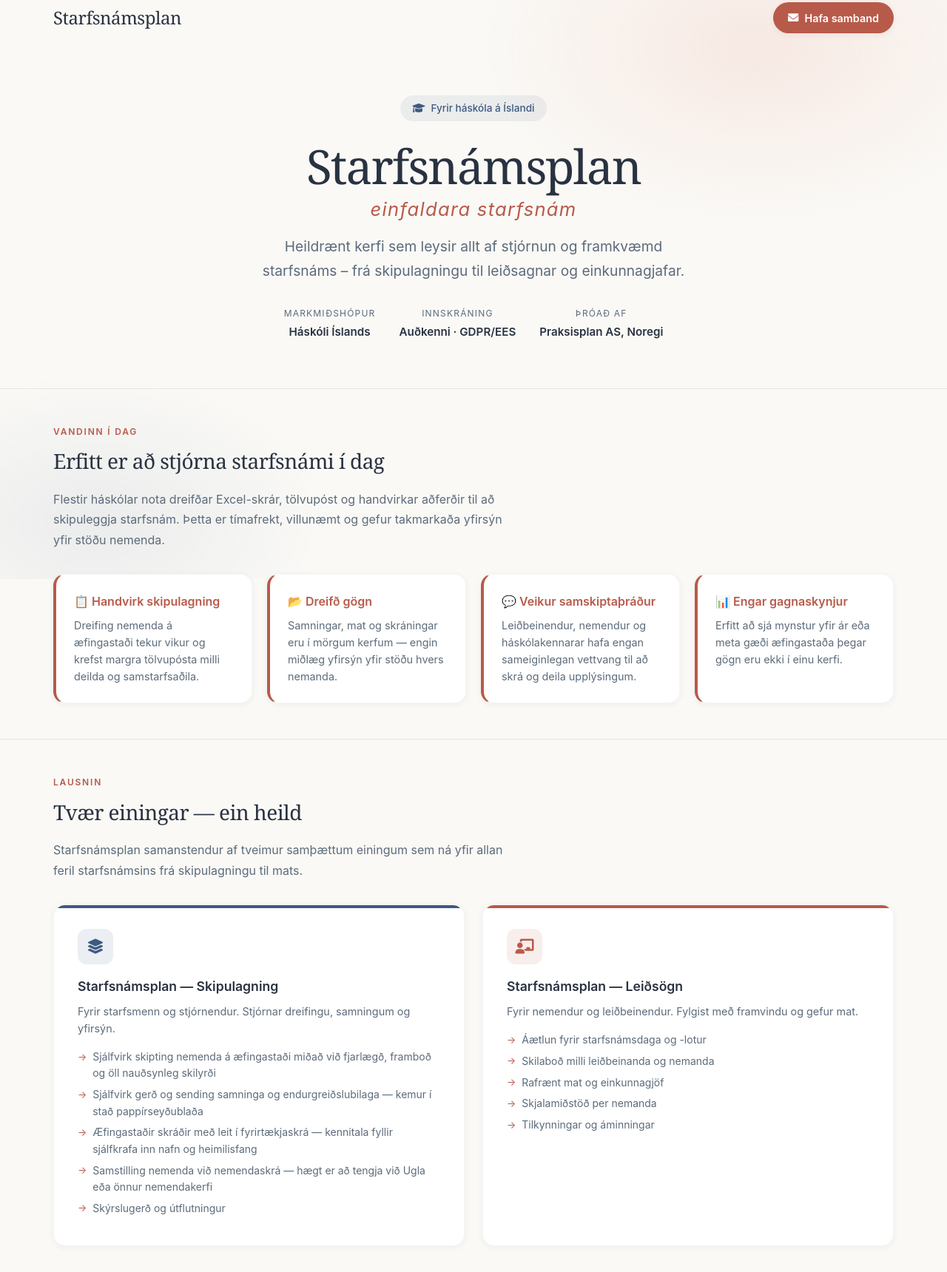
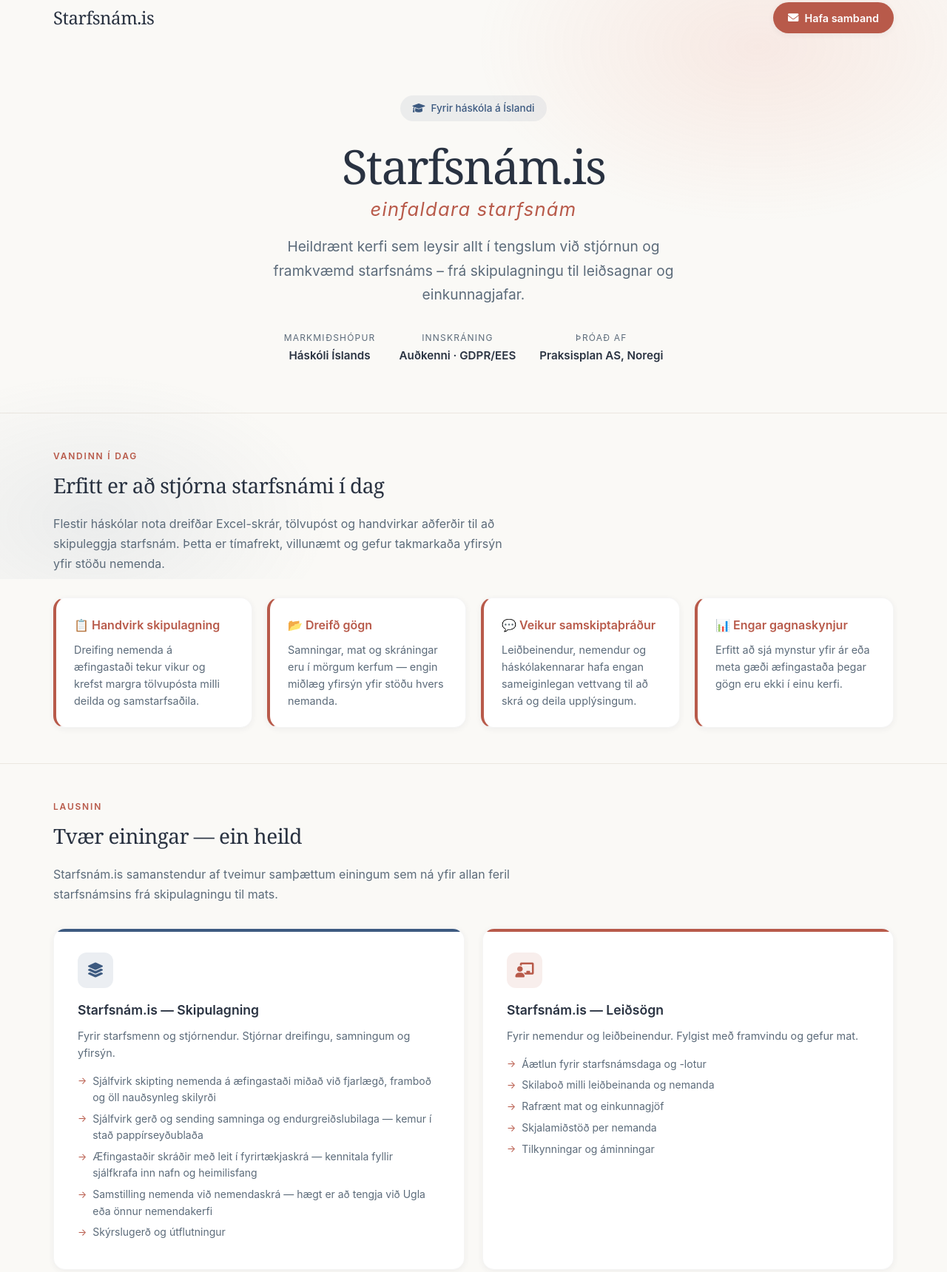
Before and after one commit to Bachstang/Starfsnam, a plain HTML site: page index.html in a window 1280 px wide. Shown: the part 17-1737 px from the top of the page at 74% size. Drawn offline with Linux system fonts and the light colour scheme.

Commit message:
Rename title and references from 'Starfsnámsplan' to 'Starfsnám.is'

```diff
--- a/index.html
+++ b/index.html
@@ -3,7 +3,7 @@
 <head>
   <meta charset="UTF-8">
   <meta name="viewport" content="width=device-width, initial-scale=1.0">
-  <title>Starfsnámsplan</title>
+  <title>Starfsnám.is</title>
   <meta name="description" content="Heildrænt kerfi fyrir skipulagningu, framkvæmd og eftirlit með starfsnámi í háskólasamfélagi Íslands.">
   <link href="https://cdnjs.cloudflare.com/ajax/libs/font-awesome/6.0.0/css/all.min.css" rel="stylesheet" integrity="sha384-3B6NwesSXE7YJlcLI9RpRqGf2p/EgVH8BgoKTaUrmKNDkHPStTQ3EyoYjCGXaOTS" crossorigin="anonymous">
   <style>
@@ -232,8 +232,8 @@
   <div class="bg-pattern" aria-hidden="true"></div>
 
   <nav class="nav" role="navigation">
-    <a class="nav-brand" href="#">Starfsnámsplan</a>
-    <a href="mailto:kontakt@praksisplan.no?subject=Starfsnámsplan" class="nav-cta">
+    <a class="nav-brand" href="#">Starfsnám.is</a>
+    <a href="mailto:kontakt@praksisplan.no?subject=Starfsnám.is" class="nav-cta">
       <i class="fas fa-envelope" aria-hidden="true"></i>
       Hafa samband
     </a>
@@ -247,9 +247,9 @@
         <i class="fas fa-graduation-cap" aria-hidden="true"></i>
         Fyrir háskóla á Íslandi
       </div>
-      <h1><span>Starfsnámsplan</span><br><small>einfaldara starfsnám</small></h1>
+      <h1><span>Starfsnám.is</span><br><small>einfaldara starfsnám</small></h1>
       <p class="hero-lead">
-        Heildrænt kerfi sem leysir allt af stjórnun og framkvæmd starfsnáms – frá skipulagningu til leiðsagnar og einkunnagjafar.
+        Heildrænt kerfi sem leysir allt í tengslum við stjórnun og framkvæmd starfsnáms – frá skipulagningu til leiðsagnar og einkunnagjafar.
       </p>
       <div class="hero-meta">
         <div class="hero-meta-item">
@@ -300,11 +300,11 @@
     <section class="section">
       <div class="section-label">Lausnin</div>
       <h2 class="section-title">Tvær einingar — ein heild</h2>
-      <p class="section-lead">Starfsnámsplan samanstendur af tveimur samþættum einingum sem ná yfir allan feril starfsnámsins frá skipulagningu til mats.</p>
+      <p class="section-lead">Starfsnám.is samanstendur af tveimur samþættum einingum sem ná yfir allan feril starfsnámsins frá skipulagningu til mats.</p>
       <div class="module-grid">
         <div class="module-card blue">
           <div class="module-icon"><i class="fas fa-layer-group" aria-hidden="true"></i></div>
-          <h3>Starfsnámsplan — Skipulagning</h3>
+          <h3>Starfsnám.is — Skipulagning</h3>
           <p>Fyrir starfsmenn og stjórnendur. Stjórnar dreifingu, samningum og yfirsýn.</p>
           <ul class="feature-list">
             <li>Sjálfvirk skipting nemenda á æfingastaði miðað við fjarlægð, framboð og öll nauðsynleg skilyrði</li>
@@ -316,7 +316,7 @@
         </div>
         <div class="module-card coral">
           <div class="module-icon"><i class="fas fa-chalkboard-teacher" aria-hidden="true"></i></div>
-          <h3>Starfsnámsplan — Leiðsögn</h3>
+          <h3>Starfsnám.is — Leiðsögn</h3>
           <p>Fyrir nemendur og leiðbeinendur. Fylgist með framvindu og gefur mat.</p>
           <ul class="feature-list">
             <li>Áætlun fyrir starfsnámsdaga og -lotur</li>
@@ -403,7 +403,7 @@
     <section class="cta-section">
       <div class="cta-box">
         <p>Hefurðu áhuga? Við tökum okkur tíma til að sýna kerfið í gangi.</p>
-        <a href="mailto:kontakt@praksisplan.no?subject=Starfsnámsplan%20kynningarfundur" class="btn btn-primary">
+        <a href="mailto:kontakt@praksisplan.no?subject=Starfsnám.is%20kynningarfundur" class="btn btn-primary">
           <i class="fas fa-envelope" aria-hidden="true"></i>
           Óska eftir kynningarfundi
         </a>
@@ -413,7 +413,7 @@
   </main>
 
   <footer role="contentinfo">
-    <span>Starfsnámsplan · © 2026 Praksisplan AS</span>
+    <span>Starfsnám.is · © 2026 Praksisplan AS</span>
     <a href="mailto:kontakt@praksisplan.no">kontakt@praksisplan.no</a>
   </footer>
 </body>
```
